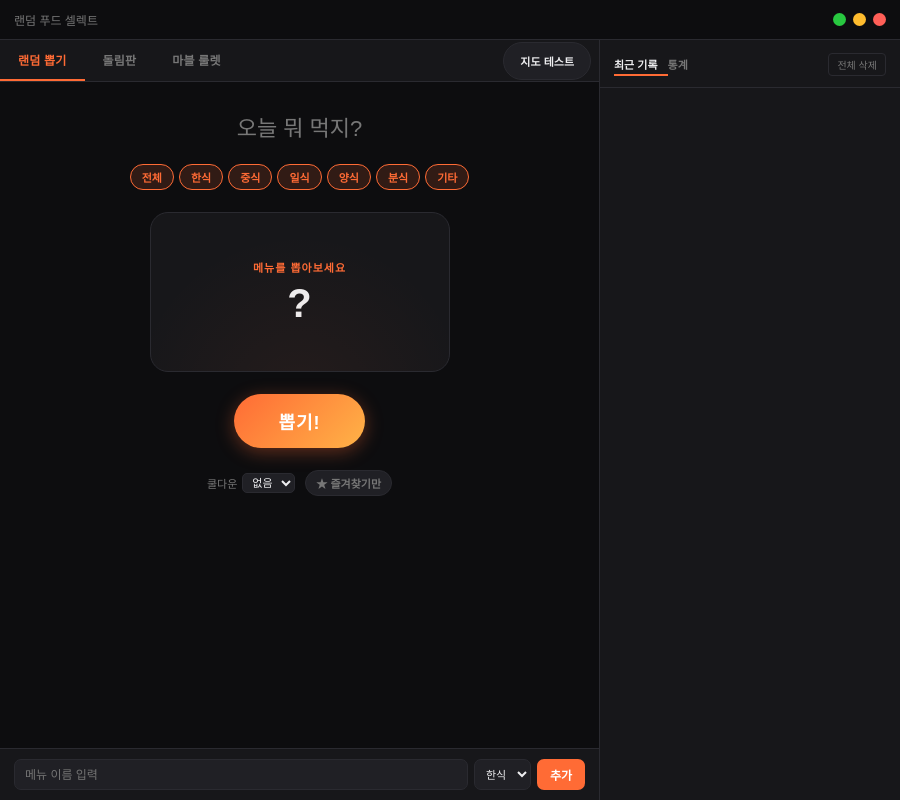
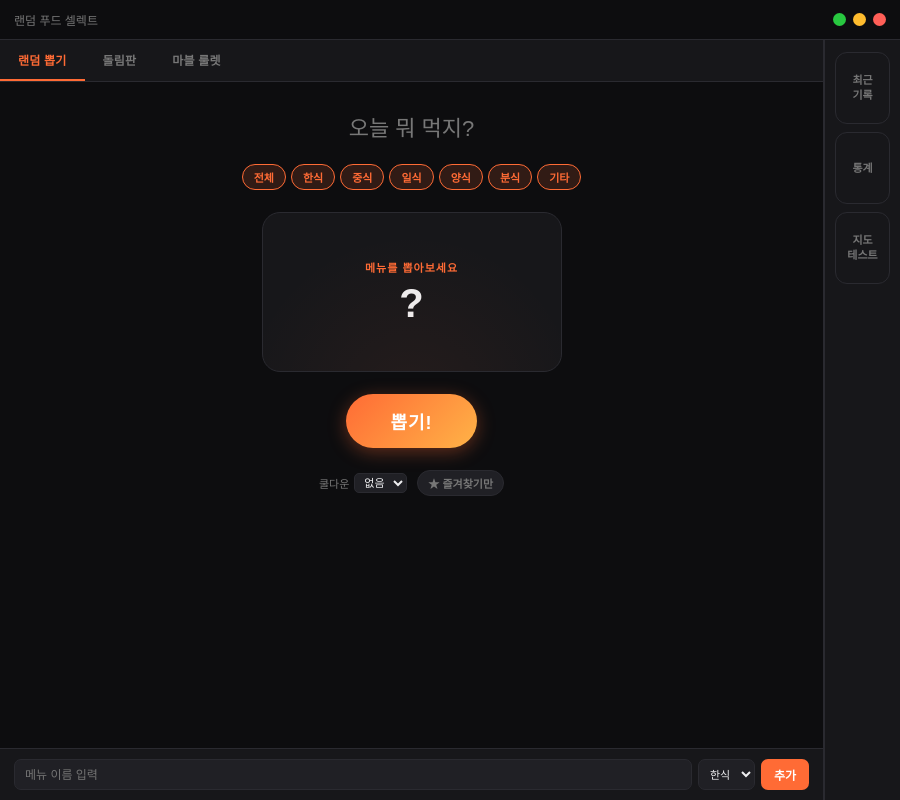
Before and after one commit to YunJiW/RandomFood_Select, an Electron app: page src/renderer/index.html in a window 900 px wide. Drawn offline with Linux system fonts and the light colour scheme; no server answers; a web font is replaced by a local one.

Commit message:
fix : 최근 기록 및 통계 사이드 바로 수정

```diff
--- a/src/renderer/index.html
+++ b/src/renderer/index.html
@@ -20,13 +20,12 @@
 
 <!-- 메인 앱 레이아웃 -->
 <div id="app">
-  <!-- 메뉴 선택, 룰렛, 지도 테스트가 들어가는 왼쪽 영역 -->
+  <!-- 메뉴 선택과 룰렛이 들어가는 왼쪽 영역 -->
   <div id="left">
     <div id="tabs">
       <div class="tab active" data-tab="pick">랜덤 뽑기</div>
       <div class="tab" data-tab="wheel">돌림판</div>
       <div class="tab" data-tab="marble">마블 룰렛</div>
-      <button class="secondary-action-btn compact tab-map-btn" onclick="testCurrentLocationMap()">지도 테스트</button>
     </div>
 
     <div class="tab-content active" id="pick-tab">
@@ -113,15 +112,16 @@
   </div>
 
   <!-- 최근 기록과 통계를 보여주는 오른쪽 패널 -->
-  <div id="right">
+  <div id="right" class="collapsed">
     <div class="panel-header">
       <div class="panel-tabs">
-        <span class="ptab active" onclick="showPanel('history')">최근 기록</span>
+        <span class="ptab" onclick="showPanel('history')">최근 기록</span>
         <span class="ptab" onclick="showPanel('stats')">통계</span>
+        <button class="ptab side-action-btn" onclick="testCurrentLocationMap()">지도 테스트</button>
       </div>
-      <button class="btn-clear" onclick="clearHistory()">전체 삭제</button>
+      <button class="btn-clear hidden" onclick="clearHistory()">전체 삭제</button>
     </div>
-    <div id="history-list" class="panel-view active"></div>
+    <div id="history-list" class="panel-view"></div>
     <div id="stats-content" class="panel-view"></div>
   </div>
 </div>
--- a/src/renderer/renderer.js
+++ b/src/renderer/renderer.js
@@ -24,6 +24,7 @@ let kakaoPlaceInfoWindow = null;
 // 위치 사용 동의 상태는 localStorage에 저장해 재사용한다.
 const MAP_LOCATION_CONSENT_KEY = 'map-location-consent';
 let mapConsentResolver = null;
+let activeSidePanel = null;
 
 // 탭 전환
 document.querySelectorAll('.tab').forEach(tab => {
@@ -106,10 +107,25 @@ function toggleFavOnly() {
 
 // 패널 전환
 function showPanel(name) {
+  const app = document.getElementById('app');
+  const rightPanel = document.getElementById('right');
+  const nextPanel = activeSidePanel === name ? null : name;
+
   document.querySelectorAll('.ptab').forEach(t => t.classList.remove('active'));
   document.querySelectorAll('.panel-view').forEach(v => v.classList.remove('active'));
-  document.querySelector(`.ptab[onclick="showPanel('${name}')"]`).classList.add('active');
-  document.getElementById(name === 'history' ? 'history-list' : 'stats-content').classList.add('active');
+  activeSidePanel = nextPanel;
+
+  app?.classList.toggle('right-open', Boolean(nextPanel));
+  rightPanel?.classList.toggle('collapsed', !nextPanel);
+
+  if (!nextPanel) {
+    document.querySelector('.btn-clear')?.classList.add('hidden');
+    return;
+  }
+
+  document.querySelector(`.ptab[onclick="showPanel('${nextPanel}')"]`)?.classList.add('active');
+  document.getElementById(nextPanel === 'history' ? 'history-list' : 'stats-content')?.classList.add('active');
+  document.querySelector('.btn-clear')?.classList.toggle('hidden', nextPanel !== 'history');
 }
 
 // 데이터 로드
--- a/src/renderer/style.css
+++ b/src/renderer/style.css
@@ -67,21 +67,14 @@ body {
 .dot.g:hover::after { content: '+'; }
 
 /* ── Layout ── */
-#app { display: grid; grid-template-columns: 1fr 300px; grid-template-rows: 1fr; flex: 1; min-height: 0; overflow: hidden; }
+#app { display: grid; grid-template-columns: 1fr 76px; grid-template-rows: 1fr; flex: 1; min-height: 0; overflow: hidden; transition: grid-template-columns 0.22s ease; }
+#app.right-open { grid-template-columns: 1fr 300px; }
 
 /* ── Left Panel ── */
 #left { display: flex; flex-direction: column; min-height: 0; border-right: 1px solid var(--border); overflow: hidden; }
 
 /* ── Tabs ── */
 #tabs { display: flex; align-items: center; border-bottom: 1px solid var(--border); background: var(--surface); flex-shrink: 0; }
-.tab-map-btn {
-  margin-left: auto; margin-right: 8px;
-  padding: 5px 12px; font-size: 11px; font-weight: 600;
-  color: var(--muted); background: transparent;
-  border: 1px solid var(--border); border-radius: 999px;
-  cursor: pointer; transition: color 0.15s, border-color 0.15s;
-}
-.tab-map-btn:hover { color: var(--accent); border-color: var(--accent); }
 .tab {
   padding: 11px 18px; font-size: 12px; font-weight: 600;
   color: var(--muted); cursor: pointer;
@@ -607,7 +600,49 @@ body {
 }
 
 /* ── Right Panel (History) ── */
-#right { display: flex; flex-direction: column; background: var(--surface); }
+#right {
+  display: flex;
+  flex-direction: column;
+  background: var(--surface);
+  border-left: 1px solid var(--border);
+  min-width: 0;
+  overflow: hidden;
+}
+#right.collapsed .btn-clear,
+#right.collapsed .panel-view { display: none !important; }
+#right.collapsed .panel-header {
+  height: 100%;
+  padding: 12px 10px;
+  border-bottom: none;
+  justify-content: flex-start;
+  align-items: stretch;
+}
+#right.collapsed .panel-tabs {
+  flex: 1;
+  flex-direction: column;
+  gap: 8px;
+  align-items: stretch;
+}
+#right.collapsed .ptab {
+  min-height: 72px;
+  padding: 8px 6px;
+  border: 1px solid var(--border);
+  border-radius: 12px;
+  display: flex;
+  align-items: center;
+  justify-content: center;
+  text-align: center;
+  line-height: 1.35;
+  white-space: normal;
+  word-break: keep-all;
+  letter-spacing: 0;
+}
+#right.collapsed .ptab.active {
+  border-bottom-color: var(--border);
+  border-color: var(--accent);
+  color: var(--accent);
+  background: rgba(255,107,53,0.08);
+}
 .panel-header {
   padding: 13px 14px 11px;
   border-bottom: 1px solid var(--border);
@@ -620,6 +655,7 @@ body {
   color: var(--muted); cursor: pointer; font-family: var(--font);
   transition: color 0.2s, border-color 0.2s;
 }
+.btn-clear.hidden { visibility: hidden; opacity: 0; pointer-events: none; }
 .btn-clear:hover { color: var(--danger); border-color: var(--danger); }
 
 /* ── 패널 탭 (기록 / 통계) ── */
@@ -628,6 +664,14 @@ body {
   font-size: 11px; font-weight: 700; padding: 2px 10px 2px 0;
   color: var(--muted); cursor: pointer; transition: color 0.15s;
   border-bottom: 2px solid transparent;
+}
+.side-action-btn {
+  font-family: var(--font);
+  background: transparent;
+  border-top: none;
+  border-left: none;
+  border-right: none;
+  border-radius: 0;
 }
 .ptab.active { color: var(--text); border-bottom-color: var(--accent); }
 .ptab:hover:not(.active) { color: var(--text); }
```
